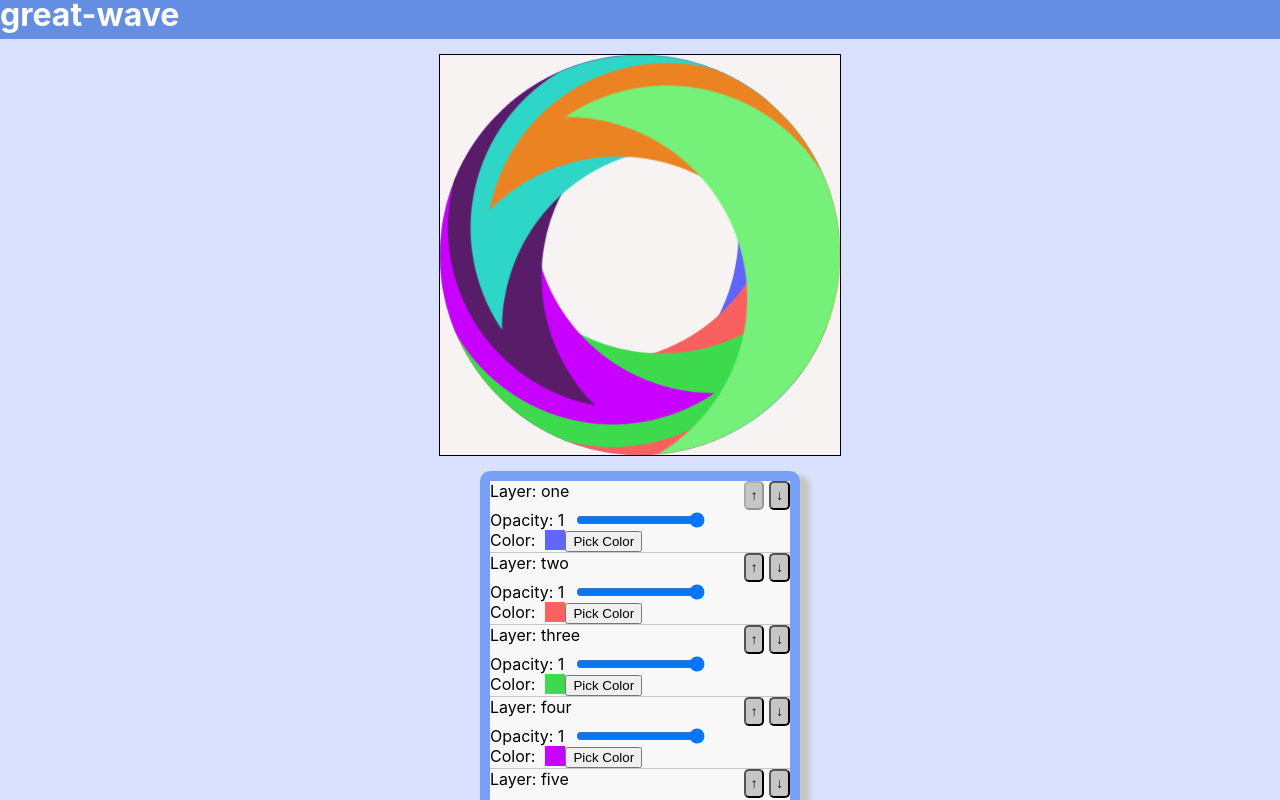
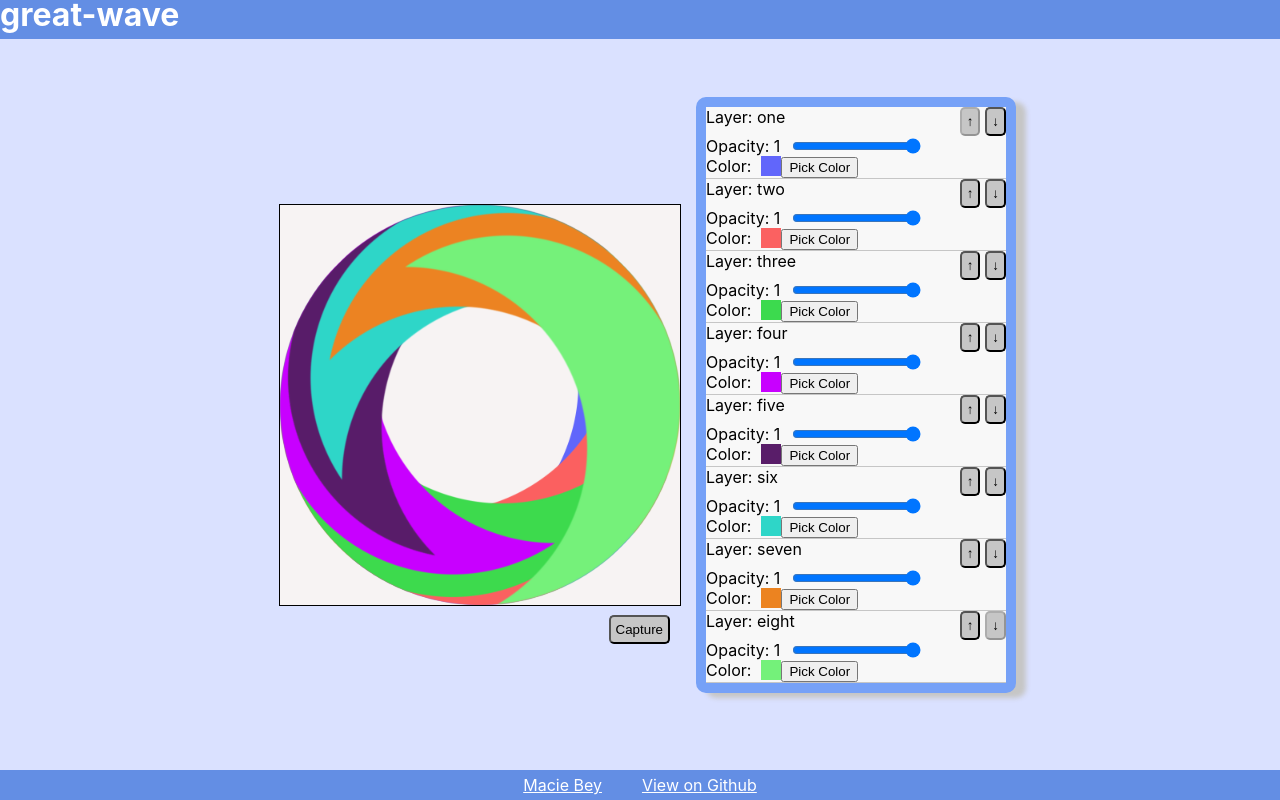
Before and after one commit to maciebey/great-wave, a React (Create React App) app: page / in a window 1280 px wide. Shown: the top 800 px of the page. Built offline with nearby package versions, Linux system fonts and the light colour scheme.

Commit message:
- Minor layout update to horizontal

```diff
--- a/src/App.css
+++ b/src/App.css
@@ -8,8 +8,9 @@
 main {
   flex: 1 1 auto;
   display: flex;
-  flex-direction: column;
+  flex-direction: row;
   align-items: center;
+  justify-content: center;
 }
 
 #canvas {
@@ -30,6 +31,12 @@ main {
 .img-container svg{
   position: absolute;
   left: 0;
+}
+
+.action-container {
+  display: flex;
+  justify-content: flex-end;
+  padding: 10px;
 }
 
 .control-container {
--- a/src/App.tsx
+++ b/src/App.tsx
@@ -1,11 +1,10 @@
-import React from 'react';
+import { useState, useEffect } from 'react';
 import { Header, Footer, SvgComponent, SettingComponent, Modal } from './component';
 import { layer, ChangeObject } from './interfaces';
 import { WaveImageData } from './config'
 import * as htmlToImage from 'html-to-image';
 import './App.css';
 
-import { useState, useEffect } from 'react';
 
 /*
 https://stackoverflow.com/questions/55987953/how-do-i-update-states-onchange-in-an-array-of-object-in-react-hooks
@@ -69,9 +68,9 @@ function App(this: any) {
             {images.length && images.map((i, index) => (
               <SvgComponent layer={i} key={index} />
             ))}
-            {/* {images.length && images.map((i) => (
-              <img key={i.name} alt={i.name} src={`${iconPath}${i.file}`} style={{opacity: i.opacity}} />
-            ))} */}
+          </div>
+          <div className="action-container">
+            <button onClick={captureCanvas} className="capture-button button">Capture</button>
           </div>
         </div>
         <div className="control-container">
@@ -85,7 +84,6 @@ function App(this: any) {
             />
           ))}
         </div>
-        <button onClick={captureCanvas} className="capture-button button">Capture</button>
       </main>
       <Footer></Footer>
       <Modal
```
